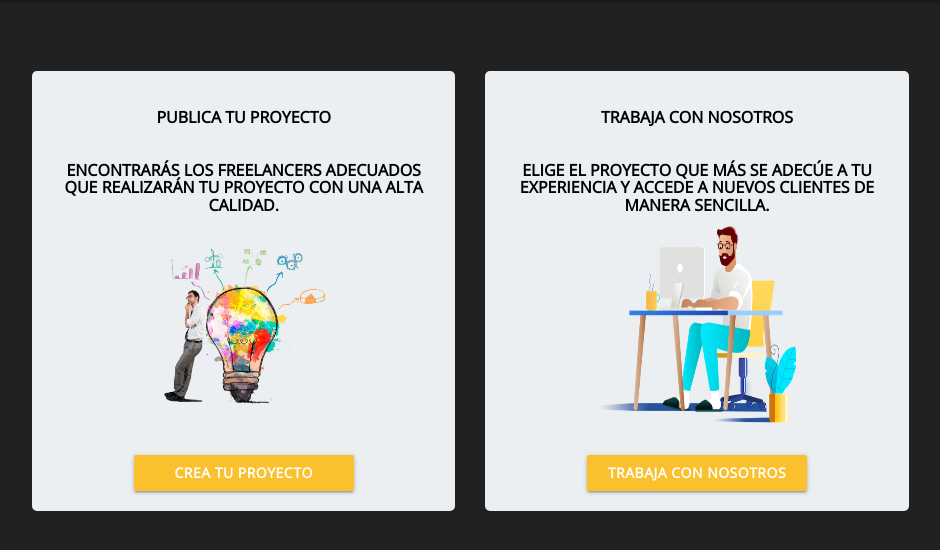
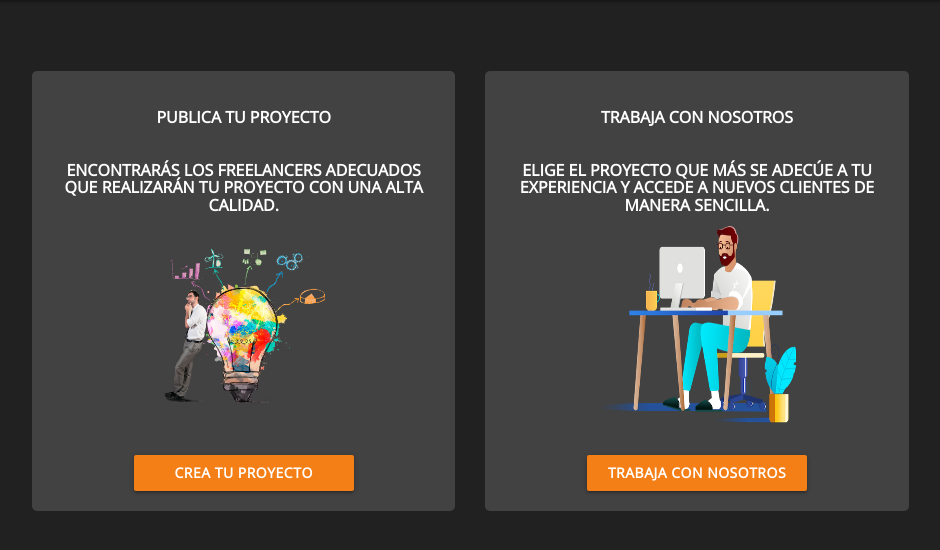
Before and after one commit to FaridLesther/Industria-WQuick, a Django app: page /elige in a window 1280 px wide. Shown: the part 64-614 px from the top of the page, without its empty margins (175-1115 px from the left). Run offline with Django 3.2, Linux system fonts and the light colour scheme; some libraries are stand-ins or nearby versions.

Commit message:
modificaci´on styles.css

```diff
--- a/WQuick/app/usuarios/templates/usuarios/elige.html
+++ b/WQuick/app/usuarios/templates/usuarios/elige.html
@@ -43,12 +43,12 @@
         padding-top: 4%;
     }
 
-    .elige_imagen{
+    .elige_imagen {
         width: 200px;
         height: auto;
     }
 
-    .btn yellow darken-2{
+    .btn yellow darken-2 {
         position: relative;
         bottom: 100px;
     }
@@ -58,29 +58,30 @@
     {% include 'frames/navbar.html' %}
     <div class="row responsividad">
         <div class="col-md-5">
-                <div style=" height: auto;" class="mcard main-box mb-red">
-                    <h5>Publica tu Proyecto<br><br><br>
+            <div style=" height: auto;" class="mcard main-box mb-red grey darken-3">
+                <h5 class="white-text">Publica tu Proyecto<br><br><br>
                     Encontrarás los freelancers adecuados que
                     realizarán tu proyecto con una alta calidad.
                 </h5>
                 <img class="elige_imagen" src="{% static 'img/proyecto.png'%}">
                 <div style="padding-top: 8%;">
-                        <a href="crearProyecto" class="btn yellow darken-2"style="font-weight: bold; min-width: 220px; position: relative;">
+                    <a href="crearProyecto" class="btn yellow darken-4"
+                        style="font-weight: bold; min-width: 220px; position: relative;">
                         Crea tu Proyecto
                     </a>
                 </div>
             </div>
         </div>
         <div class="col-md-5">
-            <div style="height: auto;" class="mcard main-box mb-dull">
+            <div style="height: auto;" class="mcard main-box mb-dull grey darken-3">
                 <a href="#">
-                    <h5>Trabaja con Nosotros<br><br><br>
+                    <h5 class="white-text">Trabaja con Nosotros<br><br><br>
                         Elige el proyecto que más se adecúe a tu experiencia
                         y accede a nuevos clientes de manera sencilla.
                     </h5>
                     <img style="height: 200px " class="elige_imagen" src="{% static 'img/freelancer.png'%}">
                     <div style="padding-top: 8%;">
-                        <a href="/serFreelancer" class="btn yellow darken-2"
+                        <a href="/serFreelancer" class="btn yellow darken-4"
                             style="font-weight: bold; min-width: 220px; position: relative; ">
                             Trabaja con Nosotros
                         </a>
@@ -112,7 +113,13 @@
                 hover: true
             });
             let navbar = document.getElementById('avatar');
+            if (navbar != null) {
                 navbar.style = 'height: 45px; margin-top: -8px;';
+            } else {
+                let navbar = document.getElementsByName('avatar');
+                navbar[0].style = 'height: 45px; width: 45px; margin-top: -8px;';
+                navbar[0].className = 'circle';
+            }
         });
     </script>
 </body>
```
Lines whose indentation alone changed are shown as unchanged.
